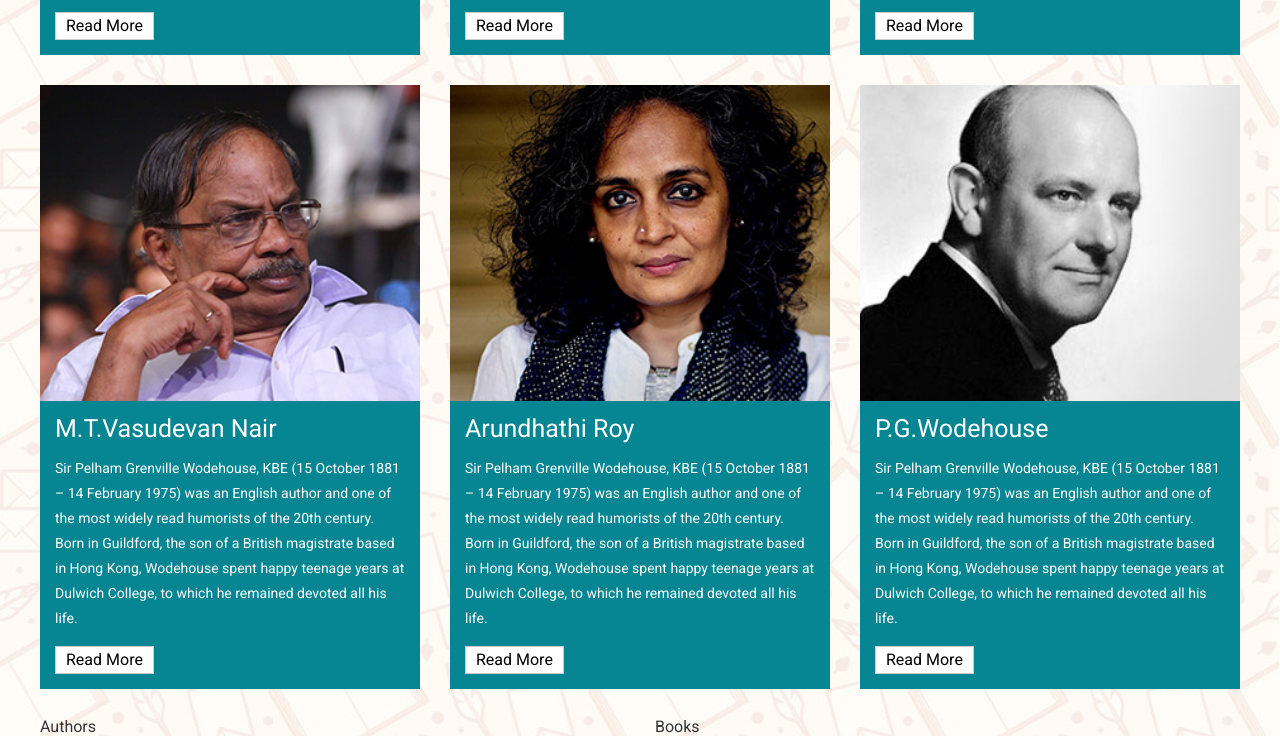
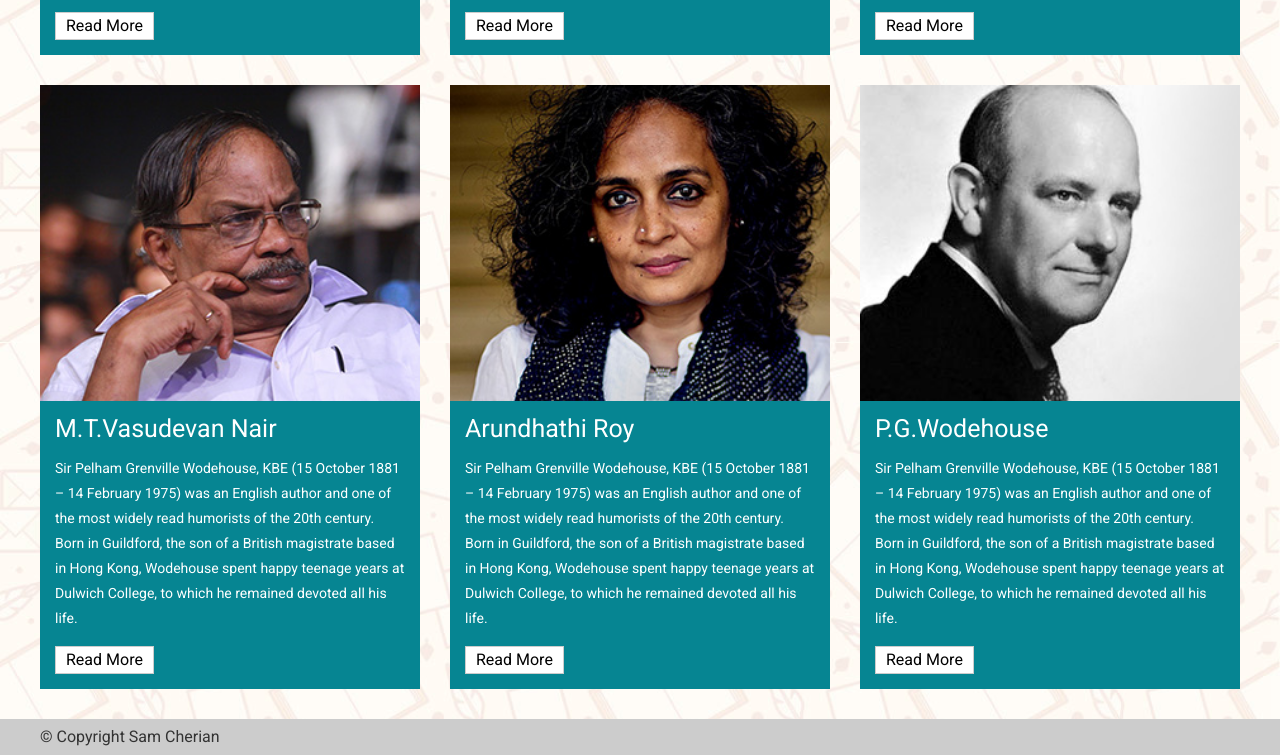
Before and after one commit to samkcdev/favorite-authors, a plain HTML site: page index.html in a window 1280 px wide. Shown: the part 937-1692 px from the top of the page. Drawn offline with nearby package versions, Linux system fonts and the light colour scheme; a script that the page names is missing.

Commit message:
added footer and added clearfix code

```diff
--- a/index.html
+++ b/index.html
@@ -85,7 +85,6 @@
                     </article>
                 </div>
             </div>
-            <div class="clear"></div>
         </div>
 
         <div class="row row-margin--bottom">
@@ -125,22 +124,13 @@
                     </article>
                 </div>
             </div>
-            <div class="clear"></div>
         </div>
     </div>
 
     <footer>
         <div class="container">
-            <div class="row">
-                <div class="col-2">
-                    <h4>Authors</h4>
-                </div>
-                <div class="col-2">
-                    <h4>Books</h4>
-                </div>
-            </div>
+            &copy; Copyright Sam Cherian
         </div>
-        <div class="clear"></div>
     </footer>
 
 
--- a/sass/style.scss
+++ b/sass/style.scss
@@ -1,5 +1,6 @@
 @import "compass/reset";
 @import "compass/css3";
+@import "reset.scss";
 $white:#fff;
 $black:#000;
 $brandcolor:#000;
@@ -7,14 +8,15 @@ $contentbg:#068592;
 $commontransition:all 500ms ease-in;
 $row-margin--bottom:30px;
 
-* {
+*, *::after, *::before{
     @include box-sizing(border-box);
 }
-
 html,
 body {
     @include box-sizing(border-box);
 }
+
+
 
 body {
     color: #333;
@@ -50,6 +52,7 @@ img {
 .row{
     margin-left: -15px;
     margin-right: -15px;
+    @extend %clearfix;
 }
 
 .row-margin--bottom{
@@ -76,3 +79,4 @@ img {
 
 @import "header";
 @import "content";
+@import "footer";
```
Also changed, not shown: stylesheets/style.css.
